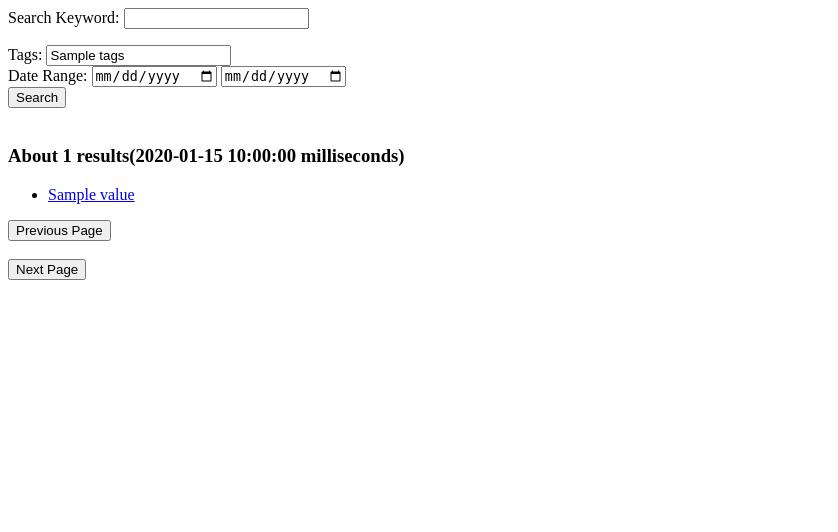
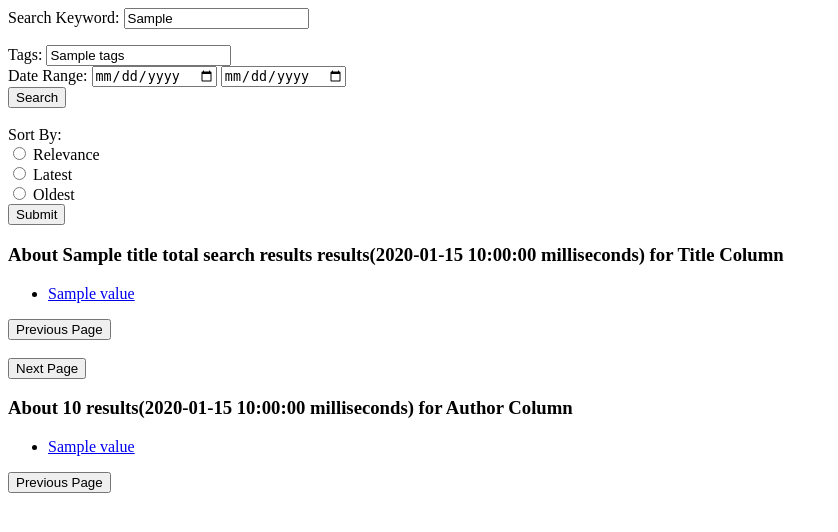
Before and after one commit to shiddharthsaran/News-Articles-App, a Flask app: template templates/adv_search_results.html in a window 1280 px wide. Shown: the top 532 px of the page, without its empty margins (0-838 px from the left). Run offline with Flask 2, Linux system fonts and the light colour scheme; the template is opened without the code that fills it: most values are stand-ins (such as "Sample title", 1, 10 or a date in 2020).

Commit message:
Update adv_search_results.html

```diff
--- a/templates/adv_search_results.html
+++ b/templates/adv_search_results.html
@@ -11,7 +11,7 @@
 	<form action="/adv_search" method="POST">
 
 		<label for="search_keyword">Search Keyword:</label>
-		<input type="text"  name="search_keyword" class="search-box" value="{{search_keyword}}" required><br>
+		<input type="text"  name="search_keyword" class="search-box" value="{{user_search}}" required><br>
 		<ul class="keyword_suggs_results"></ul>
 		<script>
 		  $(document).ready(function() {
@@ -45,44 +45,139 @@
 
 
 	</form>
+	{%if(closest_match_change==1)%}
+		<h4>Showing Results for {{closest_match}}</h4>
+		<form id="s_form" action="/adv_search" method="POST">
+			<input type="hidden" name="search_keyword" placeholder="" value="{{user_search}}">
+			<input type="hidden" name="closest_match" value="">
+			<input type="hidden"  name="tags" value="{{tags}}">
+			<input type="hidden" name="from_pub_date"  value="{{from_pub_date}}" >
+			<input type="hidden" name="to_pub_date"  value="{{to_pub_date}}">
+			<input type="hidden" name="sort_by" value="{{sort_by}}">
+			<h4>Search instead for </h4><a href="#" onclick="myFunction()">{{user_search}}</a>
+			<!-- <button type="submit" class="btn btn-secondary center-block" name="submit" value="Submit">Submit</button> -->
+		</form>
+		<script type="text/javascript">
+			function myFunction() {
+				document.getElementById("s_form").submit();
+			}
+		</script>
+	{%endif%}
 	<br>
-	<h3 id="total_search_results_time">About {{total_search_results}} results({{es_search_took_time}} milliseconds)</h3>
+
+	<form action="/adv_search" method="POST">
+		<input type="hidden" name="search_keyword" placeholder="" value="{{user_search}}">
+		<input type="hidden"  name="tags" value="{{tags}}">
+		<input type="hidden" name="from_pub_date"  value="{{from_pub_date}}" >
+		<input type="hidden" name="to_pub_date"  value="{{to_pub_date}}">
+		<input type="hidden" name="closest_match" value="{{closest_match}}">
+		<label>Sort By:</label><br>
+		{%if(sort_by=="relevance")%}
+			<input type="radio" name="sort_by" id="relevance" value="relevance" checked>
+		{%else%}
+			<input type="radio" name="sort_by" id="relevance" value="relevance">
+		{%endif%}
+		<label for="relevance">Relevance</label><br>
+
+		{%if(sort_by=="datetime_desc")%}
+			<input type="radio" name="sort_by" id="datetime_desc" value="datetime_desc" checked>
+		{%else%}
+			<input type="radio" name="sort_by" id="datetime_desc" value="datetime_desc">
+		{%endif%}
+		<label for="datetime_desc">Latest</label><br>
+
+		{%if(sort_by=="datetime_asc")%}
+			<input type="radio" name="sort_by" id="datetime_asc" value="datetime_asc" checked>
+		{%else%}
+			<input type="radio" name="sort_by" id="datetime_asc" value="datetime_asc">
+		{%endif%}
+		<label for="datetime_asc">Oldest</label><br>
+		<button type="submit" class="btn btn-secondary center-block" name="submit" value="Submit">Submit</button>
+	</form>
+	<h3 id="es_title_search_took_time">About {{title_total_search_results}} results({{es_title_search_took_time}} milliseconds) for Title Column</h3>
 	<ul id="results">
-	{% for key, value in results_dict.items() %}
+	{% for key, value in title_results_dict.items() %}
 		<li><a href="/read_news/{{value.news_id}}">{{ value.news_title }}</a></li>
 	{% endfor %}
 	</ul>
-	{%if(from_result==0)%}
+	{%if(from_title_result==0)%}
 		<input type="hidden">
 
 	{%else%}
 		<form action="/adv_search" method="POST">
-			<input type="hidden" name="search_keyword" placeholder="" value="{{search_keyword}}">
+			<input type="hidden" name="search_keyword" placeholder="" value="{{user_search}}">
 			<input type="hidden"  name="tags" value="{{tags}}">
 			<input type="hidden" name="from_pub_date"  value="{{from_pub_date}}" >
 			<input type="hidden" name="to_pub_date"  value="{{to_pub_date}}">
-			<input type="hidden" name="prev_page" value="{{from_result}}">
+			<input type="hidden" name="prev_page_author" value="{{from_title_result}}">
+			<input type="hidden" name="sort_by" value="{{sort_by}}">
+			<input type="hidden" name="closest_match" value="{{closest_match}}">
 			<button type="submit" class="btn btn-secondary center-block" name="submit" value="Previous Page">Previous Page</button>
 			<!-- <input type="submit" name="submit" value="Previous Page"> -->
 		</form>
 	{%endif%}
-	{%if(total_search_results==0 or len_results_dict<10)%}
-		{%if(total_search_results==0)%}
+	{%if(title_total_search_results==0 or len_title_results_dict<10 or title_total_search_results==10)%}
+		{%if(title_total_search_results==0)%}
 			<h2>No Results Found</h2>
 		{%endif%}
 	{%else%}
 		<br>
 		<form action="/adv_search" method="POST">
-			<input type="hidden" name="search_keyword" placeholder="" value="{{search_keyword}}">
+			<input type="hidden" name="search_keyword" placeholder="" value="{{user_search}}">
 			<input type="hidden"  name="tags" value="{{tags}}">
 			<input type="hidden" name="from_pub_date"  value="{{from_pub_date}}" >
 			<input type="hidden" name="to_pub_date"  value="{{to_pub_date}}">
-			<input type="hidden" name="prev_page" value="{{from_result}}">
-			<input type="hidden" name="next_page" placeholder="" value={{from_result}}>
+			<input type="hidden" name="prev_page_author" value="{{from_title_result}}">
+			<input type="hidden" name="next_page_author" placeholder="" value={{from_title_result}}>
+			<input type="hidden" name="sort_by" value="{{sort_by}}">
+			<input type="hidden" name="closest_match" value="{{closest_match}}">
 			<button type="submit" class="btn btn-dark center-block" name="submit" value="Next Page">Next Page</button>
 			<!-- <input type="submit" name="submit" value="Next Page"> -->
 		</form>
 	{%endif%}
 
+
+
+	<h3 id="es_author_search_took_time">About {{author_total_search_results}} results({{es_author_search_took_time}} milliseconds) for Author Column</h3>
+	<ul id="results">
+	{% for key, value in author_results_dict.items() %}
+		<li><a href="/read_news/{{value.news_id}}">{{ value.news_title }}</a></li>
+	{% endfor %}
+	</ul>
+	{%if(from_author_result==0)%}
+		<input type="hidden">
+
+	{%else%}
+		<form action="/adv_search" method="POST">
+			<input type="hidden" name="search_keyword" placeholder="" value="{{user_search}}">
+			<input type="hidden"  name="tags" value="{{tags}}">
+			<input type="hidden" name="from_pub_date"  value="{{from_pub_date}}" >
+			<input type="hidden" name="to_pub_date"  value="{{to_pub_date}}">
+			<input type="hidden" name="prev_page_author" value="{{from_author_result}}">
+			<input type="hidden" name="sort_by" value="{{sort_by}}">
+			<input type="hidden" name="closest_match" value="{{closest_match}}">
+			<button type="submit" class="btn btn-secondary center-block" name="submit" value="Previous Page">Previous Page</button>
+			<!-- <input type="submit" name="submit" value="Previous Page"> -->
+		</form>
+	{%endif%}
+	{%if(author_total_search_results==0 or len_author_results_dict<10 or author_total_search_results==10)%}
+		{%if(author_total_search_results==0)%}
+			<h2>No Results Found</h2>
+		{%endif%}
+	{%else%}
+		<br>
+		<form action="/adv_search" method="POST">
+			<input type="hidden" name="search_keyword" placeholder="" value="{{user_search}}">
+			<input type="hidden"  name="tags" value="{{tags}}">
+			<input type="hidden" name="from_pub_date"  value="{{from_pub_date}}" >
+			<input type="hidden" name="to_pub_date"  value="{{to_pub_date}}">
+			<input type="hidden" name="prev_page_author" value="{{from_author_result}}">
+			<input type="hidden" name="next_page_author" placeholder="" value={{from_author_result}}>
+			<input type="hidden" name="sort_by" value="{{sort_by}}">
+			<input type="hidden" name="closest_match" value="{{closest_match}}">
+			<button type="submit" class="btn btn-dark center-block" name="submit" value="Next Page">Next Page</button>
+			<!-- <input type="submit" name="submit" value="Next Page"> -->
+		</form>
+	{%endif%}
 </body>
 </html>
```
